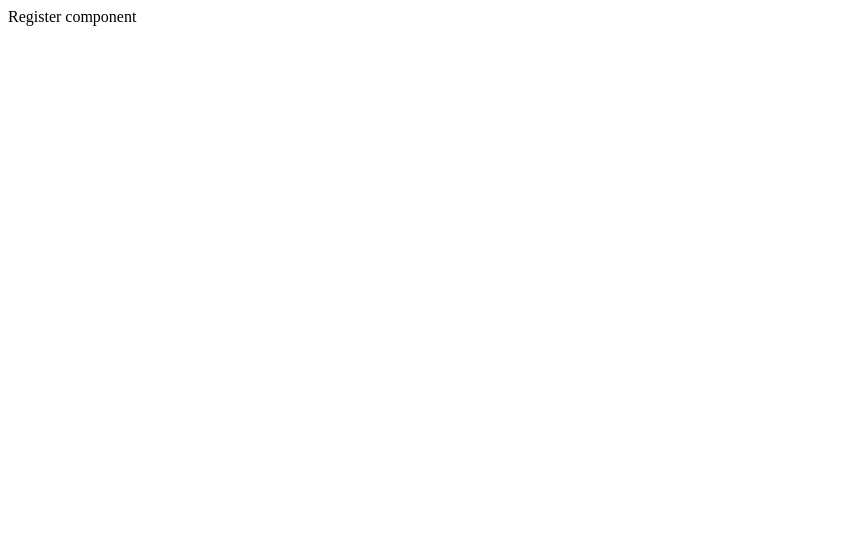
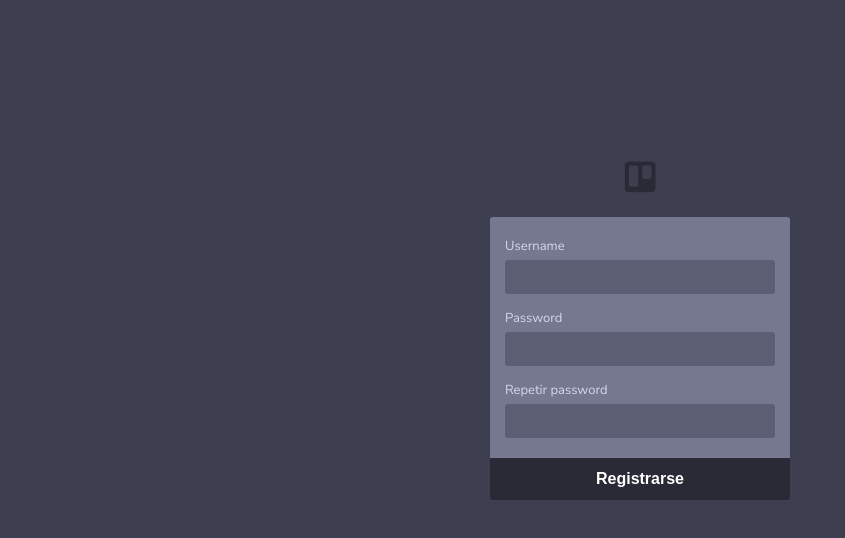
Before and after one commit to serrodale/ng-trello, an Angular app: page /register in a window 1280 px wide. Shown: the top 538 px of the page, without its empty margins (0-845 px from the left). Built offline with nearby package versions, Linux system fonts and the light colour scheme.

Commit message:
feat(register): maqueta la página de registro

```diff
--- a/src/app/app.module.ts
+++ b/src/app/app.module.ts
@@ -1,5 +1,6 @@
 import { BrowserModule } from '@angular/platform-browser';
 import { NgModule } from '@angular/core';
+import { ReactiveFormsModule } from '@angular/forms';
 
 import { AppRoutingModule } from './app-routing.module';
 import { AppComponent } from './app.component';
@@ -12,7 +13,8 @@ import { RegisterComponent } from './pages/register/register.component';
   ],
   imports: [
     BrowserModule,
-    AppRoutingModule
+    AppRoutingModule,
+    ReactiveFormsModule,
   ],
   providers: [],
   bootstrap: [AppComponent]
--- a/src/app/pages/register/register.component.html
+++ b/src/app/pages/register/register.component.html
@@ -1 +1,22 @@
-Register component
+<div class="center">
+        <form [formGroup]="formGroup" (ngSubmit)="onSubmitted()">
+            <h2><i class="fab fa-trello"></i></h2>
+            <div class="form">
+                <div class="form-group">
+                    <label for="username">Username</label>
+                    <input type="text" formControlName="username" class="form-control" />
+                </div>
+                <div class="form-group">
+                    <label for="password">Password</label>
+                    <input type="password" formControlName="password" class="form-control" />
+                </div>
+                <div class="form-group">
+                    <label for="password">Repetir password</label>
+                    <input type="password" formControlName="password" class="form-control" />
+                </div>
+            </div>
+            <div class="button-group">
+                <button [disabled]="formGroup.isValid" class="btn btn-primary">Registrarse</button>
+            </div>
+        </form>
+    </div>
--- a/src/app/pages/register/register.component.scss
+++ b/src/app/pages/register/register.component.scss
@@ -11,7 +11,6 @@ h2 {
     justify-content: center;
     align-items: center;
     height: 80vh;
-}
 
     .form {
         width: 300px;
@@ -30,15 +29,14 @@ h2 {
 
     .form-group {
         margin-top: 15px;
-}
 
-.form-group label {
+        label {
             font-size: 13px;
             color: #d5d8ed;
             margin-bottom: 5px;
         }
 
-.form-group input {
+        input {
             border-radius: 3px;
             border: none;
             font-size: 16px;
@@ -46,6 +44,7 @@ h2 {
             color: #fff;
             padding: 8px 13px;
             background: #5c5f74;
+        }
     }
 
     .button-group button {
@@ -60,12 +59,4 @@ h2 {
         cursor: pointer;
         outline: 0;
     }
-
-.switch {
-    display: flex;
-    justify-content: center;
-    margin-top: 10px;
-    font-size: 13px;
-    color: #5c5f74;
-    text-decoration: none;
 }
--- a/src/app/pages/register/register.component.ts
+++ b/src/app/pages/register/register.component.ts
@@ -1,10 +1,28 @@
-import { Component } from '@angular/core';
+import { Component, OnInit } from '@angular/core';
+import { FormGroup, FormBuilder, Validators } from '@angular/forms';
 
 @Component({
   selector: 'app-register',
   templateUrl: './register.component.html',
   styleUrls: ['./register.component.scss']
 })
-export class RegisterComponent {
+export class RegisterComponent implements OnInit {
 
+  formGroup: FormGroup;
+  loading: boolean;
+
+  constructor(
+    private formBuilder: FormBuilder,
+  ) {}
+
+  ngOnInit(): void {
+    this.formGroup = this.formBuilder.group({
+      username: ['', Validators.required],
+      password: ['', Validators.required]
+    });
+  }
+
+  onSubmitted(): void {
+    console.log('Submitted');
+  }
 }
--- a/src/index.html
+++ b/src/index.html
@@ -7,6 +7,8 @@
 
   <meta name="viewport" content="width=device-width, initial-scale=1">
   <link rel="icon" type="image/x-icon" href="favicon.ico">
+  <link href="https://fonts.googleapis.com/css?family=Nunito+Sans:400,800" rel="stylesheet">
+  <link href="https://use.fontawesome.com/releases/v5.8.1/css/all.css" rel="stylesheet">
 </head>
 <body>
   <app-root></app-root>
--- a/src/styles.scss
+++ b/src/styles.scss
@@ -1 +1,16 @@
-/* You can add global styles to this file, and also import other style files */
+html {
+    box-sizing: border-box;
+}
+
+body {
+    margin: 0;
+    background: #3d3f50;
+    font-family: 'Nunito Sans';
+    -webkit-font-smoothing: antialiased;
+	-moz-osx-font-smoothing: grayscale;
+}
+
+*,
+*:before, *:after {
+    box-sizing: inherit;
+}
```
Lines whose indentation alone changed are shown as unchanged.
